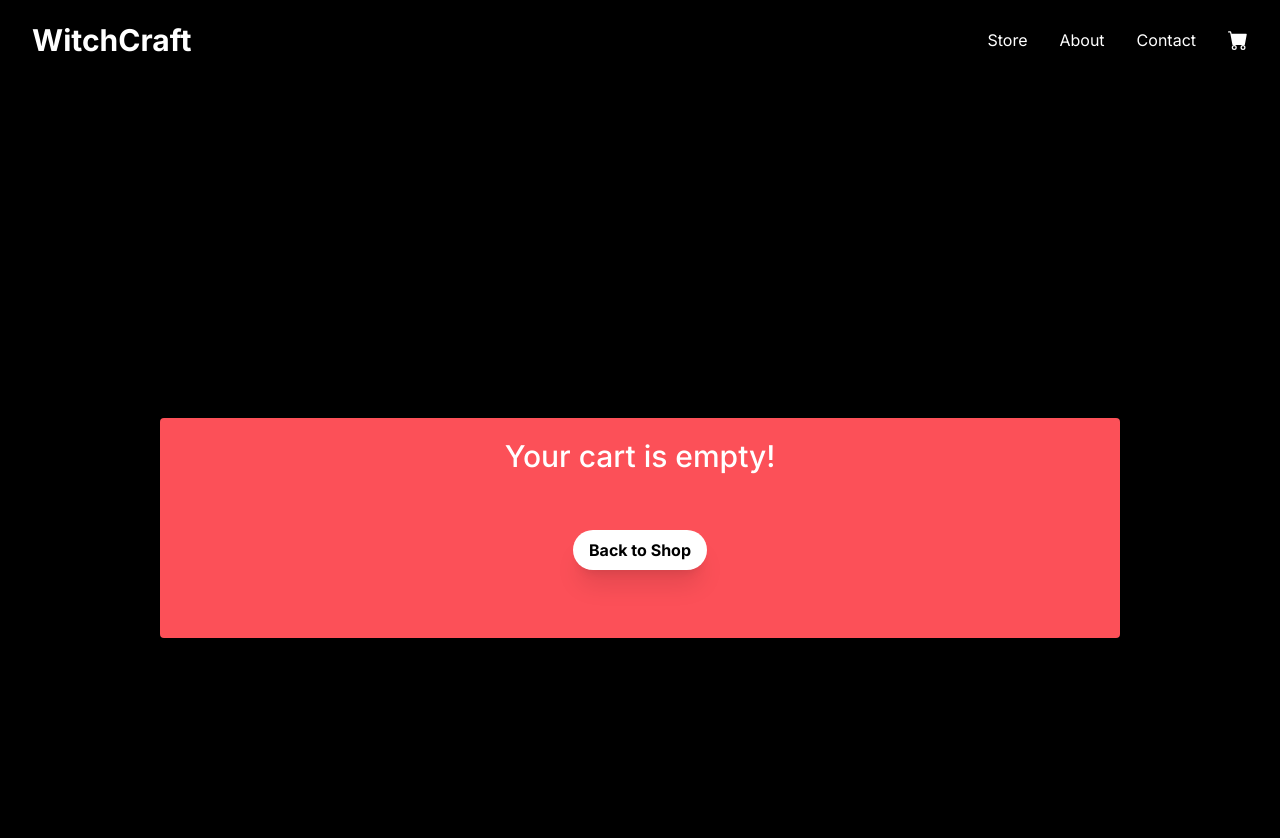
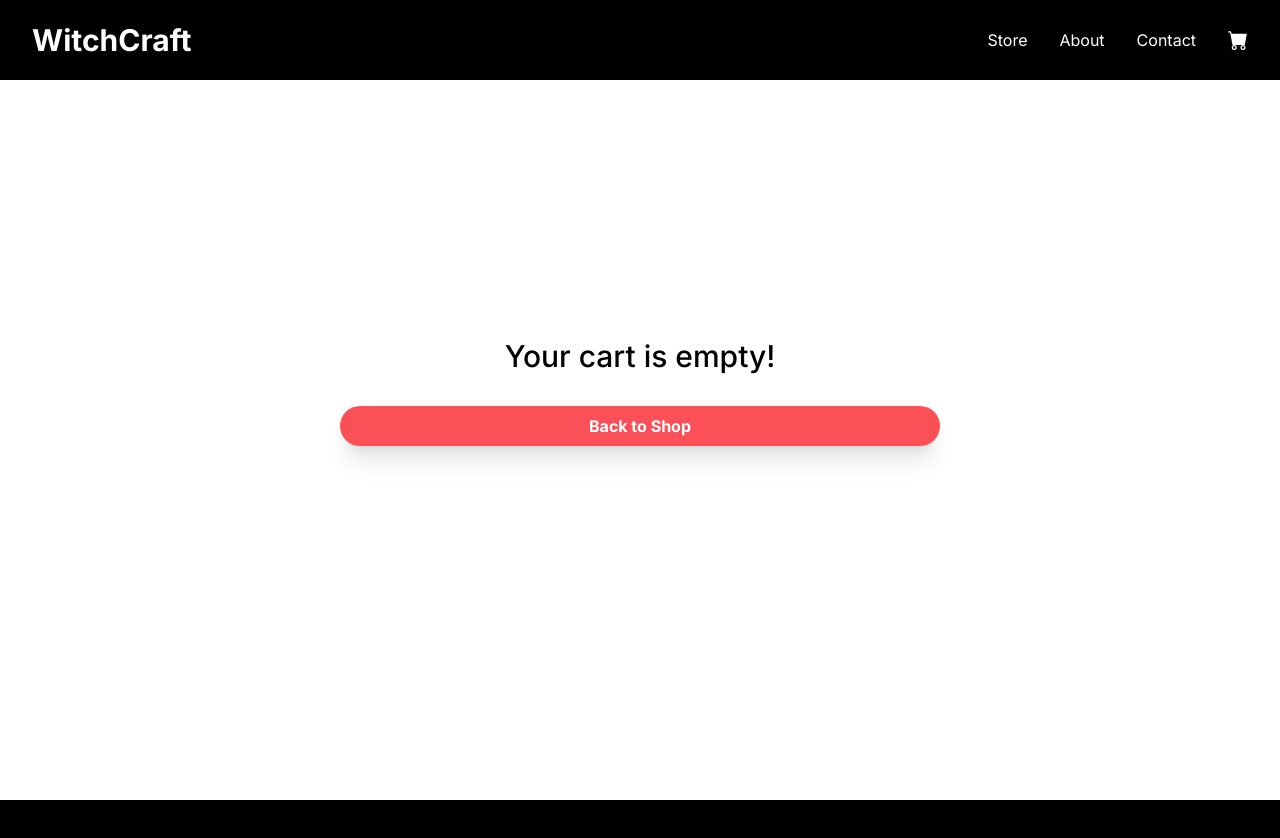
Before and after one commit to Sesadada/shopping-cart-next13, a Next.js app: page /cart in a window 1280 px wide. Shown: the top 838 px of the page. After the commit the page ends 800 px from the top, so only its background shows below. Built offline with nearby package versions, Linux system fonts and the light colour scheme.

Commit message:
layout cart + logic zustand

```diff
--- a/app/(store)/store.js
+++ b/app/(store)/store.js
@@ -2,6 +2,7 @@ import { create } from "zustand";
 
 const useCart = create((set, get) => ({
   cart: [],
+  count: 0,
   addItemToCart: (params) => {
     const { newItem } = params;
     set((state) => {
@@ -9,13 +10,16 @@ const useCart = create((set, get) => ({
       if (existingItem) {
         console.log("existing");
         const updatedCart = state.cart.map((item) => {
-          console.log(item._id === newItem._id);
-          return item._id === newItem._id
-            ? { ...item, count: item.count + 1 }
-            : item;
+          if (item._id === newItem._id) {
+            state.count += 1;
+            return { ...item, count: item.count + 1 };
+          } else {
+            return item;
+          }
         });
         return { cart: updatedCart };
       } else {
+        state.count += 1;
         const newCart = [...state.cart, { ...newItem, count: 1 }];
         return {
           ...state,
@@ -24,10 +28,25 @@ const useCart = create((set, get) => ({
       }
     });
   },
+
   removeItemFromCart: (params) => {
     const { _id } = params;
     set((state) => {
-      const newCart = state.cart.filter((item) => item._id !== _id);
+      const newCart = state.cart
+        .map((item) => {
+          if (item._id === _id) {
+            if (item.count > 1) {
+              state.count -= 1;
+              return { ...item, count: item.count - 1 };
+            } else {
+              state.count -= 1;
+              return null; // Remove item from cart if count reaches 1
+            }
+          }
+          return item;
+        })
+        .filter(Boolean); // Filter out null values
+
       return {
         ...state,
         cart: newCart,
--- a/app/cart/page.js
+++ b/app/cart/page.js
@@ -1,113 +1,128 @@
 "use client";
 import { useEffect, useState } from "react";
 import { BiEuro } from "react-icons/bi";
+import { AiOutlineMinusCircle, AiOutlinePlusCircle } from "react-icons/ai";
 import Link from "next/link";
 import Image from "next/image";
 import useCart from "../(store)/store";
 
 const Cart = () => {
   const cartStore = useCart();
-  const [cartItems, setCartItems] = useState([]);
-  const [totalPrice, setTotalPrice] = useState("");
-  const [shippingCost, setShippingCost] = useState("");
+
+  const total = (tot) => {
+    let temp = 0;
+    tot.forEach((i) => {
+      if (i.count === 1) {
+        temp += i.price;
+      } else {
+        temp += i.price * i.count;
+      }
+    });
+    return temp;
+  };
+
+  const shipping = (n) => {
+    return n > 3 ? 15 : n * 10;
+  };
 
   useEffect(() => {
     console.log("store", cartStore.cart);
+    console.log("count", cartStore.count);
+    console.log(total(cartStore.cart));
   }, [cartStore.cart]);
 
   return (
-    <div className="flex justify-center items-center w-screen h-screen mt-32">
-      <div className="p-10 bg-primary rounded sm:p-5 md:w-3/4">
-        <h3 className="font-medium pb-2 text-2xl text-white text-center sm:text-3xl">
-          {cartItems.length === 0
+    <div className="flex justify-center items-center w-screen h-screen bg-white">
+      <div className=" sm:p-5 md:w-2/4  ">
+        <h3 className="font-medium text-lg mb-4 text-center sm:text-3xl">
+          {cartStore.cart.length === 0
             ? "Your cart is empty!"
             : "Currently in your cart "}
         </h3>
-        <div className="py-2 text-center">
-          {cartItems.map((item, index) => (
-            <div key={index} className="grid">
-              <div className="grid grid-cols-3 bg-white rounded-t-lg">
+        <div>
+          {cartStore.cart.map((item, index) => (
+            <div key={index} className="flex w-full">
+              <div className="flex bg-white rounded-md my-1 border w-full">
                 <Image
-                  className="bg-primary w-40 hover:opacity-70 cursor-pointer"
+                  className="hover:opacity-70 cursor-pointer rounded-md p-1"
                   src={item.image}
-                  width={200}
-                  height={200}
+                  width={100}
+                  height={100}
                   alt={item.name}
                 />
-                <div className=" bg-red-200 w-full flex flex-col ">
-                  <p className="font-bold">Product</p>
-                  <div className="flex items-center justify-between  h-4">
-                    <p className="text-sm ">{item.name}</p>
-                    <p className="font-bold text-sm">X {item.count}</p>
+                <div className="flex w-full p-2">
+                  <div className=" w-full flex   items-center justify-around">
+                    <p className="text-sm md:text-md lg:text-lg font-bold">
+                      {item.name}
+                    </p>
+                    <p className="text-sm md:text-md lg:text-lg font-bold flex w-10">
+                      ({item.count})
+                    </p>
                   </div>
-                </div>
-                <div className=" bg-yellow-300 w-full flex flex-col ">
-                  <p className="font-bold">Price </p>
-                  <div className="flex items-center justify-center ">
-                    <p className="font-bold items-center text-center">
+                  <div className="flex items-center justify-center px-2 ">
+                    <AiOutlineMinusCircle
+                      size={20}
+                      className="text-primary mx-2"
+                      onClick={() =>
+                        cartStore.removeItemFromCart({ _id: item._id })
+                      }
+                    />
+                    <AiOutlinePlusCircle
+                      size={20}
+                      className="text-primary"
+                      onClick={() => cartStore.addItemToCart({ newItem: item })}
+                    />
+                  </div>
+                  <div className=" flex  items-center justify-center px-4">
+                    <p className="font-bold items-center text-center text-sm md:text-md">
                       {item.price * item.count}
                     </p>
-                    <p className="font-bold flex items-center text-center">
+                    <p className="font-bold items-center text-center text-sm md:text-md">
                       {<BiEuro />}
                     </p>
                   </div>
                 </div>
               </div>
-              <div className="flex">
-                <button
-                  onClick={() =>
-                    cartStore.removeItemFromCart({ _id: item._id })
-                  }
-                  className="focus:outline-none w-2/4 text-sm bg-black hover:bg-red-600 text-white mb-3 rounded-bl-lg"
-                >
-                  Remove Item
-                </button>
-                <button
-                  onClick={() => cartStore.addItemToCart({ newItem: item })}
-                  className="focus:outline-none w-2/4 border text-sm bg-pink-400 hover:bg-pink-600 text-white mb-3 rounded-br-lg"
-                >
-                  Add Another One
-                </button>
-              </div>
             </div>
           ))}
 
-          {cartItems.length > 0 && (
+          {cartStore.cart.length > 0 && (
             <div className="mt-2">
-              <div className=" rounded border mb-2 p-2 flex justify-between bg-white">
+              <div className=" rounded border mb-2 p-2 flex justify-between bg-white text-sm md:text-md">
                 <h6>
-                  Shipping of {cartItems.length} product
-                  {cartItems.length > 1 && "s"}:{" "}
+                  Shipping of {cartStore.count} product
+                  {cartStore.count > 1 && "s"}:{" "}
                 </h6>
                 <h6 className="mr-4 flex">
-                  {shippingCost} {<BiEuro />}
+                  {shipping(cartStore.count)} {<BiEuro />}
                 </h6>
               </div>
 
-              <div className=" rounded border p-2 flex justify-between bg-white">
+              <div className=" rounded border p-2 flex justify-between bg-white text-sm md:text-md">
                 <h6>Total: </h6>
                 <h6 className="mr-4 flex">
-                  {totalPrice + shippingCost} {<BiEuro />}
+                  {total(cartStore.cart) + shipping(cartStore.count)}{" "}
+                  {<BiEuro />}
                 </h6>
               </div>
             </div>
           )}
 
-          {cartItems.length > 0 && (
+          {cartStore.cart.length > 0 && (
             <div className="grid grid-cols-3 gap-1 mt-6">
-              <button className="focus:outline-none mt-5 bg-black hover:shadow-md hover:bg-white hover:text-black text-white font-bold py-1 px-4 rounded-full shadow-xl mt-4">
+              <button className="border-2 border-primary bg-white hover:shadow-md  text-primary  font-bold py-1 px-4 rounded-full shadow-xl mt-4">
                 PayPal
               </button>
-              <button className="focus:outline-none mt-5 bg-black hover:shadow-md hover:bg-white hover:text-black text-white text-white font-bold py-1 px-4 rounded-full shadow-xl mt-4">
+              <button className=" border-2 border-primary bg-white hover:shadow-md  text-primary   font-bold py-1 px-4 rounded-full shadow-xl mt-4">
                 Credit Card
               </button>
-              <button className="focus:outline-none mt-5 bg-black hover:shadow-md hover:bg-white hover:text-black text-white text-white font-bold py-1 px-4 rounded-full shadow-xl mt-4">
+              <button className="border-2 border-primary bg-white hover:shadow-md   text-primary  font-bold py-1 px-4 rounded-full shadow-xl mt-4">
                 Apple Pay
               </button>
             </div>
           )}
           <Link href="/products">
-            <button className="focus:outline-none my-10 bg-white hover:shadow-md hover:text-white hover:bg-black text-black-600 font-bold py-2 px-4 rounded-full shadow-xl">
+            <button className="focus:outline-none my-4 bg-primary py-2 hover:shadow-md  hover:bg-black text-white font-bold  px-4 rounded-full shadow-xl w-full">
               Back to Shop
             </button>
           </Link>
--- a/app/products/[productId]/page.js
+++ b/app/products/[productId]/page.js
@@ -47,11 +47,11 @@ const ProductPage = ({ params: { productId } }) => {
             <h6 className="  font-black text-4xl flex items-center">
               {state && state.price} <BiEuro />{" "}
             </h6>
-            <p className="text-sm font-medium flex items-center ">
+            <p className="text-sm font-medium flex items-center">
               + 10 <BiEuro /> flat shipping fee
             </p>
             <p className="text-xs font-normal pt-4">
-              If you buy up to 4 products, the shipping fee will be only 10
+              If you buy more than 3 products, the shipping fee will be only 15
               euros
             </p>
           </div>
@@ -63,12 +63,12 @@ const ProductPage = ({ params: { productId } }) => {
               Add to cart
             </button>{" "}
             <Link href="/products">
-              <button className="focus:outline-none my-10 bg-secondary hover:shadow-md hover:bg-secondaryHover text-white font-medium py-2 px-4 rounded-full shadow-xl">
+              <button className="text-primary my-10 border-2 border-primary hover:shadow-md hover:bg-secondaryHover hover:text-white  font-medium py-2 px-4 rounded-full shadow-xl">
                 Continue Shopping
               </button>
             </Link>
             <Link href="/cart">
-              <button className="focus:outline-none my-10 bg-grey-200 hover:shadow-md hover:bg-primary text-black font-medium py-2 px-4 shadow-xl  rounded-full border">
+              <button className="focus:outline-none my-10 bg-grey-200 hover:shadow-md hover:bg-primary hover:text-white text-black font-medium py-2 px-4 shadow-xl  rounded-full border">
                 Check Out
               </button>
             </Link>
```
Also changed, not shown: 1 other file (tests, documents, lock files or other folders).
